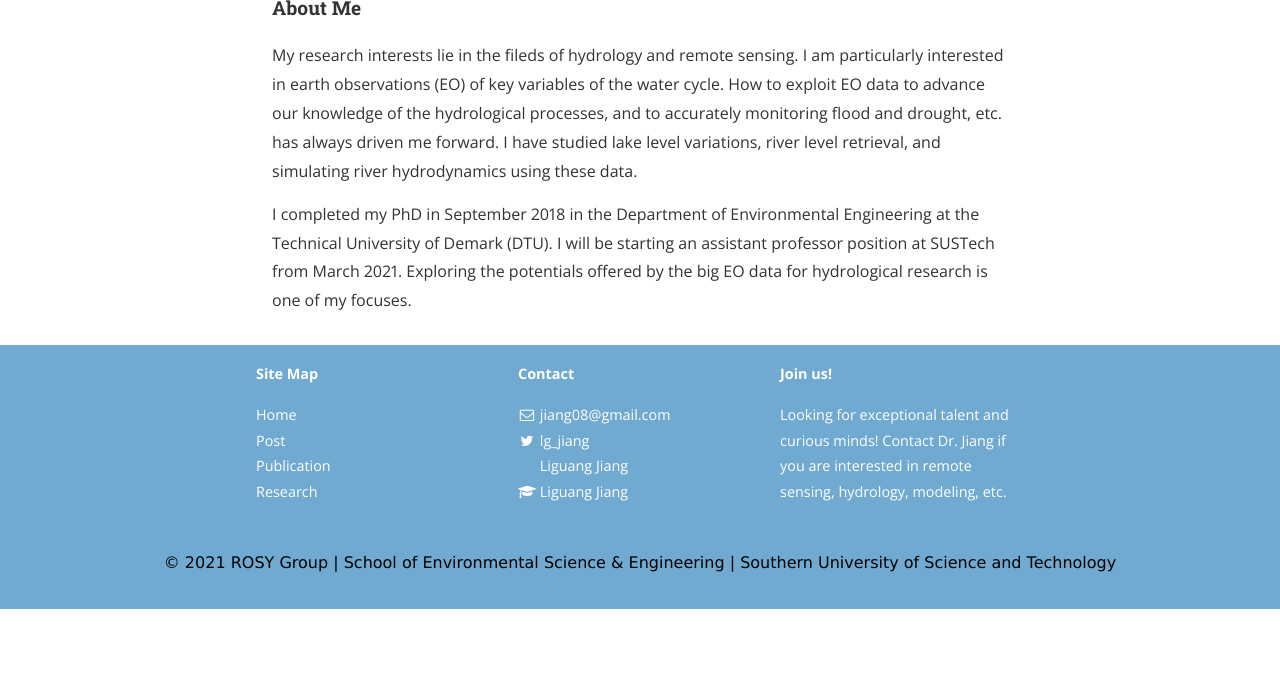
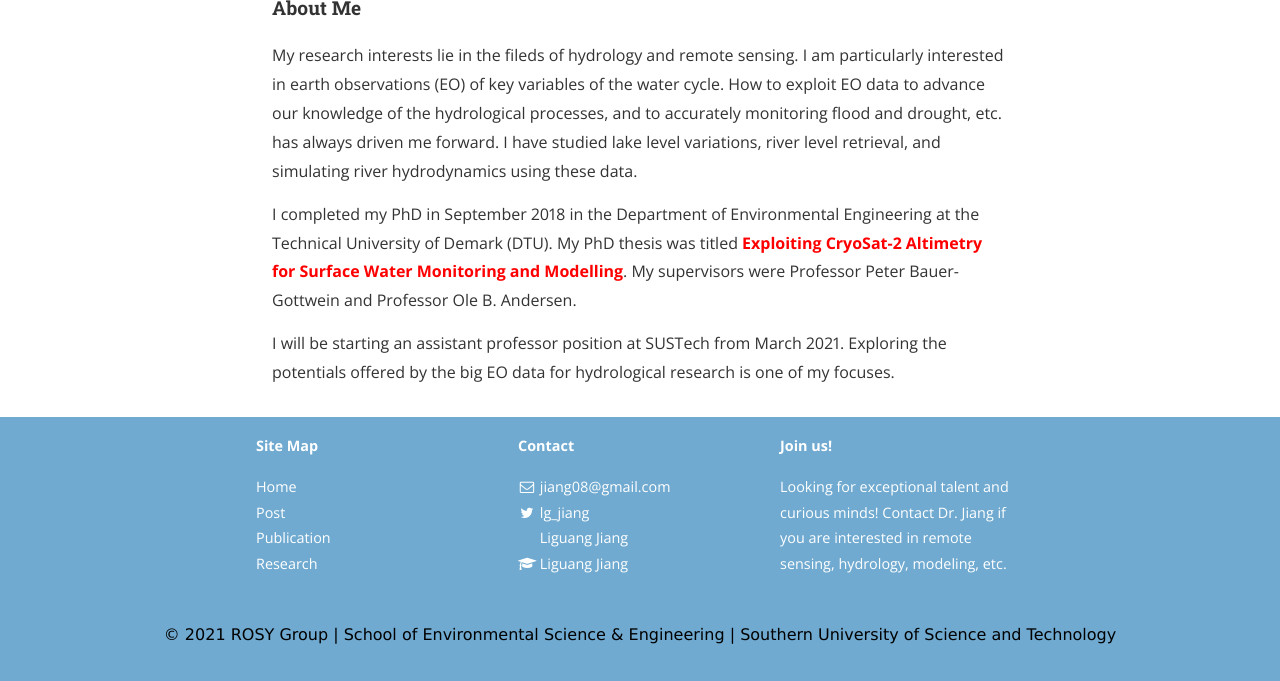
Before and after one commit to 12530/rshydro, a Jekyll site: the page built from home.md, in a window 1280 px wide and 900 px high, scrolled down 732 px, cut to the strip 219-900 px from the top of the window. Built offline with Jekyll 4.4.1, drawn with Linux system fonts in a browser that asks for light colours; nearby versions of some CDN libraries; before the commit the page ends 1560 px from its top, so only the background shows below that.

Commit message:
Update home.md

```diff
--- a/home.md
+++ b/home.md
@@ -17,5 +17,6 @@ main_nav: true
 
 My research interests lie in the fileds of hydrology and remote sensing. I am particularly interested  in earth observations (EO) of key variables of the water cycle. How to exploit EO data to advance our knowledge of the hydrological processes, and to accurately monitoring flood and drought, etc. has always driven me forward. I have studied lake level variations, river level retrieval, and simulating river hydrodynamics using these data.
 
-I completed my PhD in September 2018 in the Department of Environmental Engineering at the Technical University of Demark (DTU).
+I completed my PhD in September 2018 in the Department of Environmental Engineering at the Technical University of Demark (DTU). My PhD thesis was titled <strong style="color: red;">Exploiting CryoSat-2 Altimetry for Surface Water Monitoring and Modelling</strong>. My supervisors were Professor Peter Bauer-Gottwein and Professor Ole B. Andersen.
+
 I will be starting an assistant professor position at SUSTech from March 2021. Exploring the potentials offered by the big EO data for hydrological research is one of my focuses.
```
